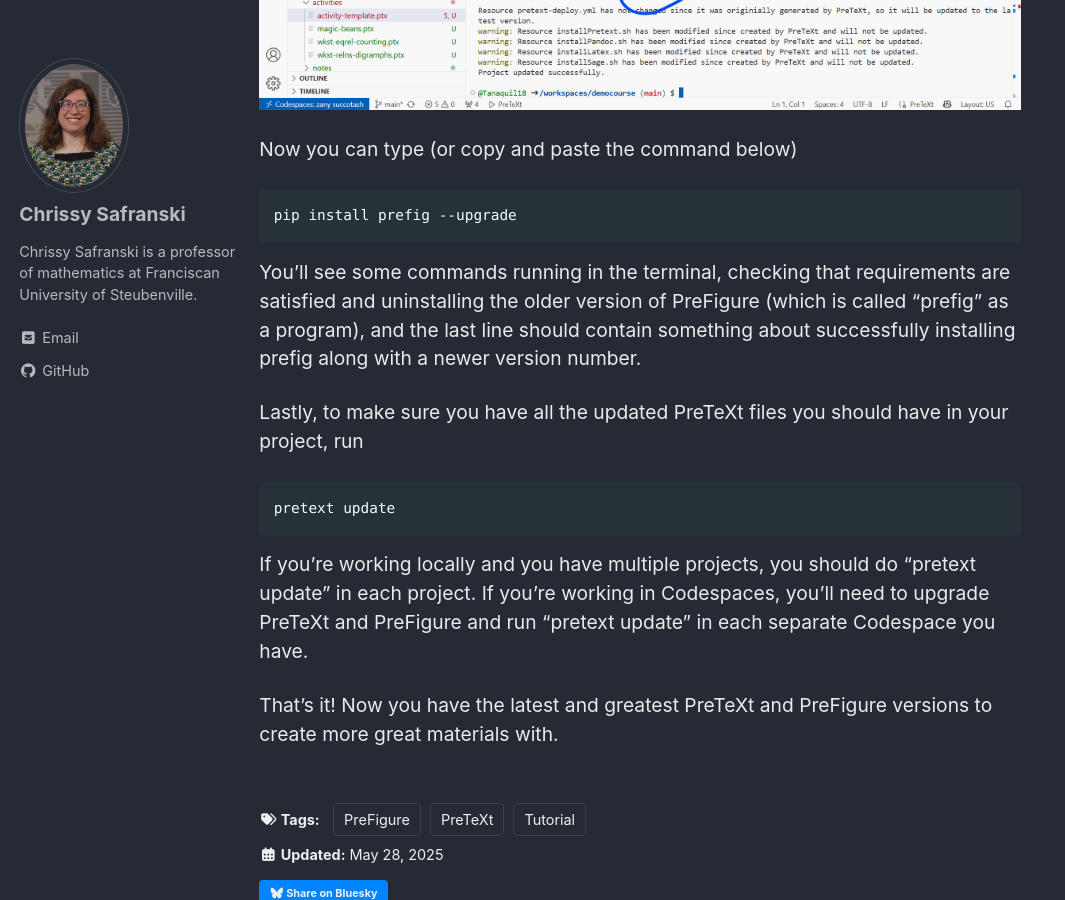
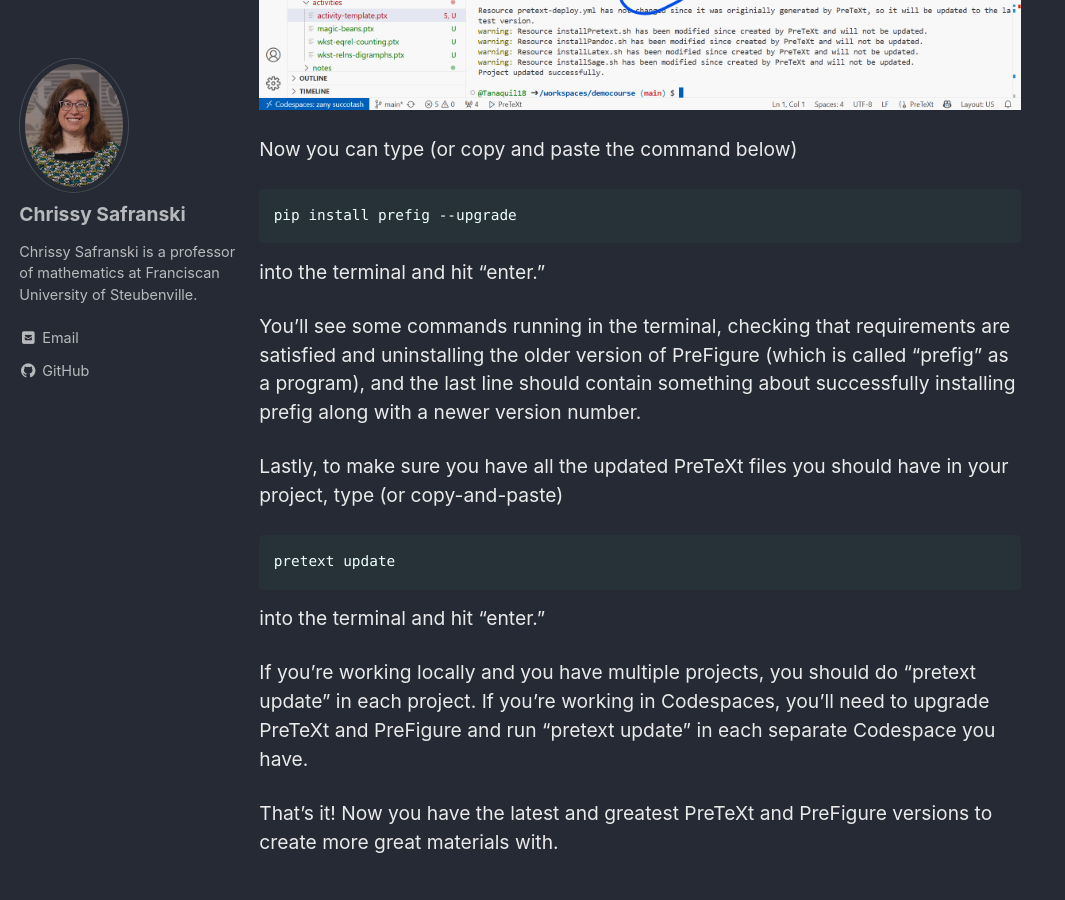
Before and after one commit to mathtechorg/mathtechorg.github.io, a Jekyll site: the page built from _posts/2025-05-28-updating-pretext-prefigure.md, in a window 1280 px wide and 900 px high, scrolled down 2478 px. Shown: the whole window, without its empty margins (0-1065 px from the left). Built offline with Jekyll 4.4.1, drawn with Linux system fonts in a browser that asks for light colours; cached includes are drawn as plain includes; comment, search, counter and statistics services are not loaded.

Commit message:
Update 2025-05-28-updating-pretext-prefigure.md (#44)

````diff
--- a/_posts/2025-05-28-updating-pretext-prefigure.md
+++ b/_posts/2025-05-28-updating-pretext-prefigure.md
@@ -42,14 +42,18 @@
 pip install prefig --upgrade
 ```
 
+into the terminal and hit "enter."
+
 You'll see some commands running in the terminal, checking that requirements are satisfied and uninstalling the older version of PreFigure (which is called "prefig" as a program), and the last line should contain something about successfully installing prefig along with a newer version number.
 
-Lastly, to make sure you have all the updated PreTeXt files you should have in your project, run
+Lastly, to make sure you have all the updated PreTeXt files you should have in your project, type (or copy-and-paste)
 
 ```
 pretext update
 ```
 
+into the terminal and hit "enter."
+
 If you're working locally and you have multiple projects, you should do "pretext update" in each project. If you're working in Codespaces, you'll need to upgrade PreTeXt and PreFigure and run "pretext update" in each separate Codespace you have.
 
 That's it!  Now you have the latest and greatest PreTeXt and PreFigure versions to create more great materials with.
````
